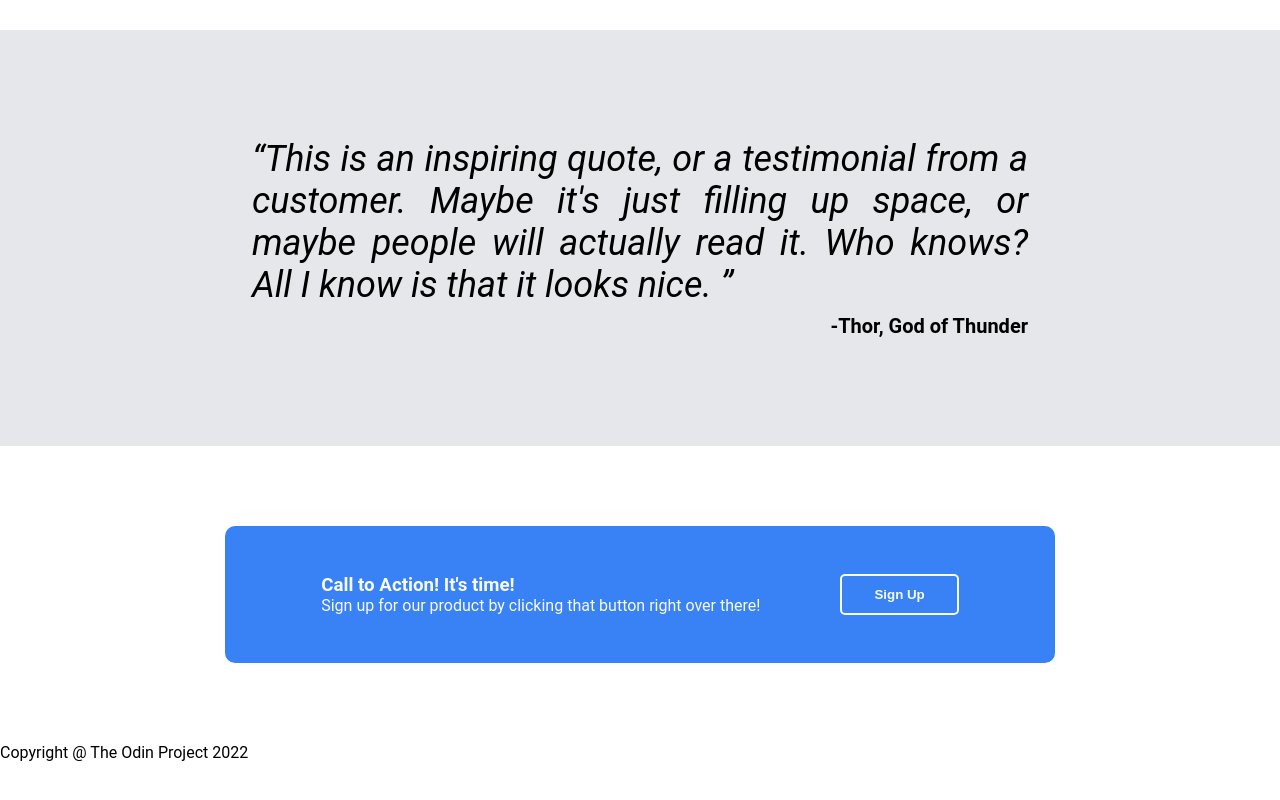
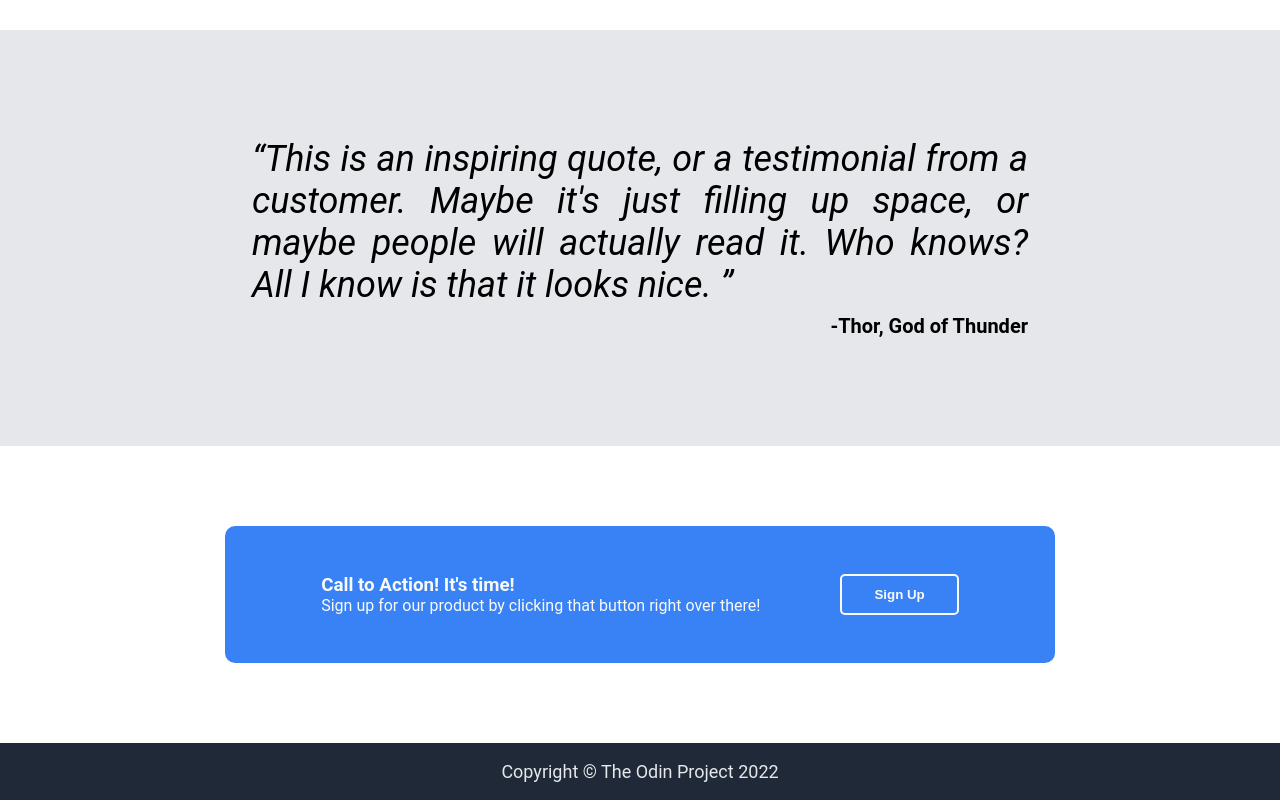
Before and after one commit to jonathanbernal/landing-page, a plain HTML site: page index.html in a window 1280 px wide. Shown: the part 831-1631 px from the top of the page. Before the commit the page ends 1593 px from the top, so only its background shows below. Drawn offline with Linux system fonts and the light colour scheme; a web font is replaced by a local one.

Commit message:
Fix copyright logo and add style to footer section

```diff
--- a/index.html
+++ b/index.html
@@ -85,7 +85,9 @@
 
     <footer>
         <div class="footer-container">
-            Copyright @ The Odin Project 2022
+            <div class="footer-text">
+                Copyright &#169; The Odin Project 2022
+            </div>
         </div>
     </footer>
 </body>
--- a/styles.css
+++ b/styles.css
@@ -14,7 +14,7 @@ body {
 body, .header, .header-container,
 .links, .hero-container, .hero-info,
 .random-information, .img-container, .img-item,
-.quote, .dialog-container, .dialog
+.quote, .dialog-container, .dialog, .footer-container
 {
     display: flex;
 }
@@ -24,12 +24,12 @@ body, .header, .header-container,
     color: #f9faf8;
 }
 
-.links, .hero-subtext {
+.links, .hero-subtext, .footer-container {
     font-size: 18px;
     color: #e5e7eb;
 }
 
-.header-container, .hero-container {
+.header-container, .hero-container, .footer-container {
     background-color: #1F2937;
 }
 
@@ -168,3 +168,8 @@ a {
     margin: 0 auto;
     flex-shrink: 0;
 }
+
+.footer-container {
+    padding: 1em;
+    justify-content: center;
+}
```
